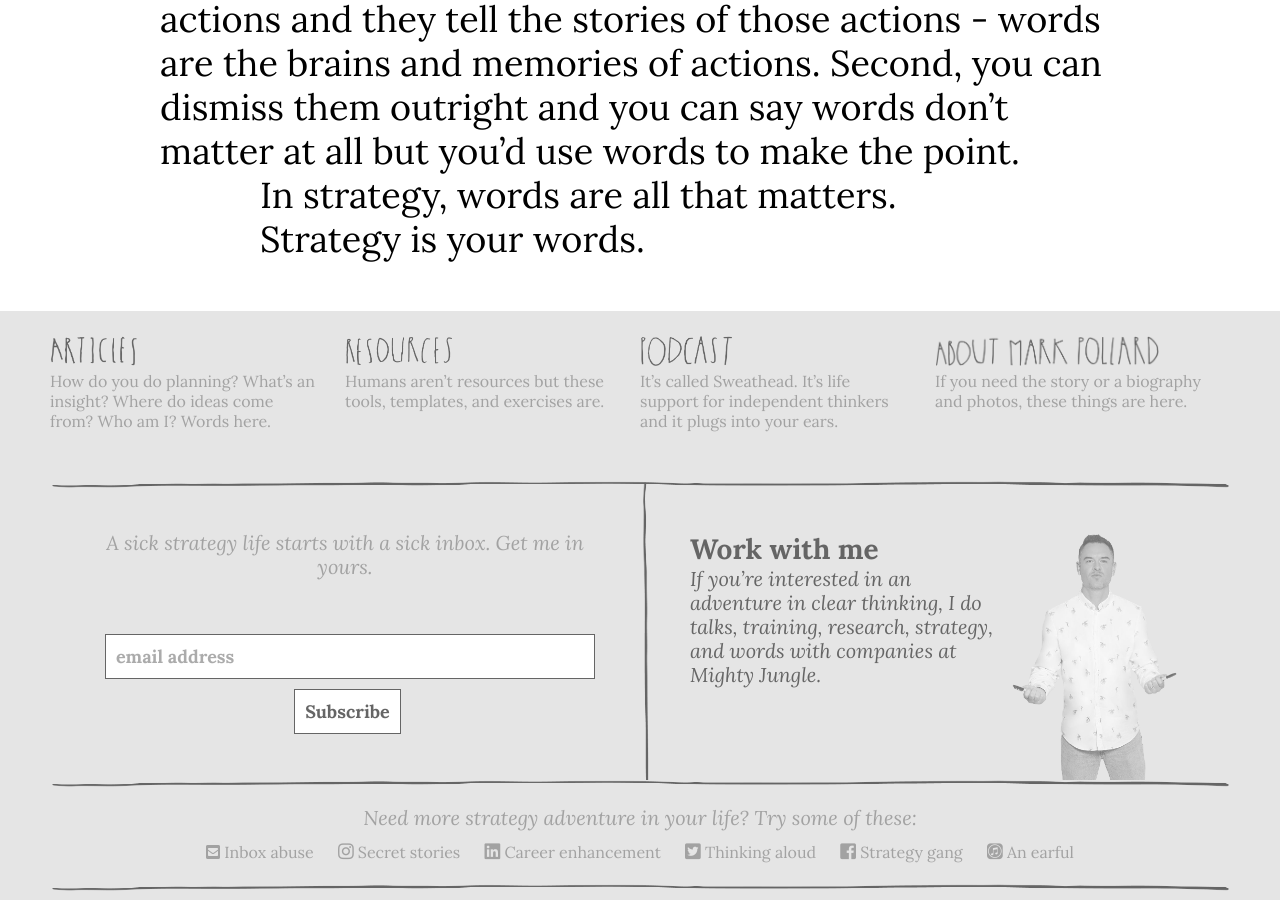
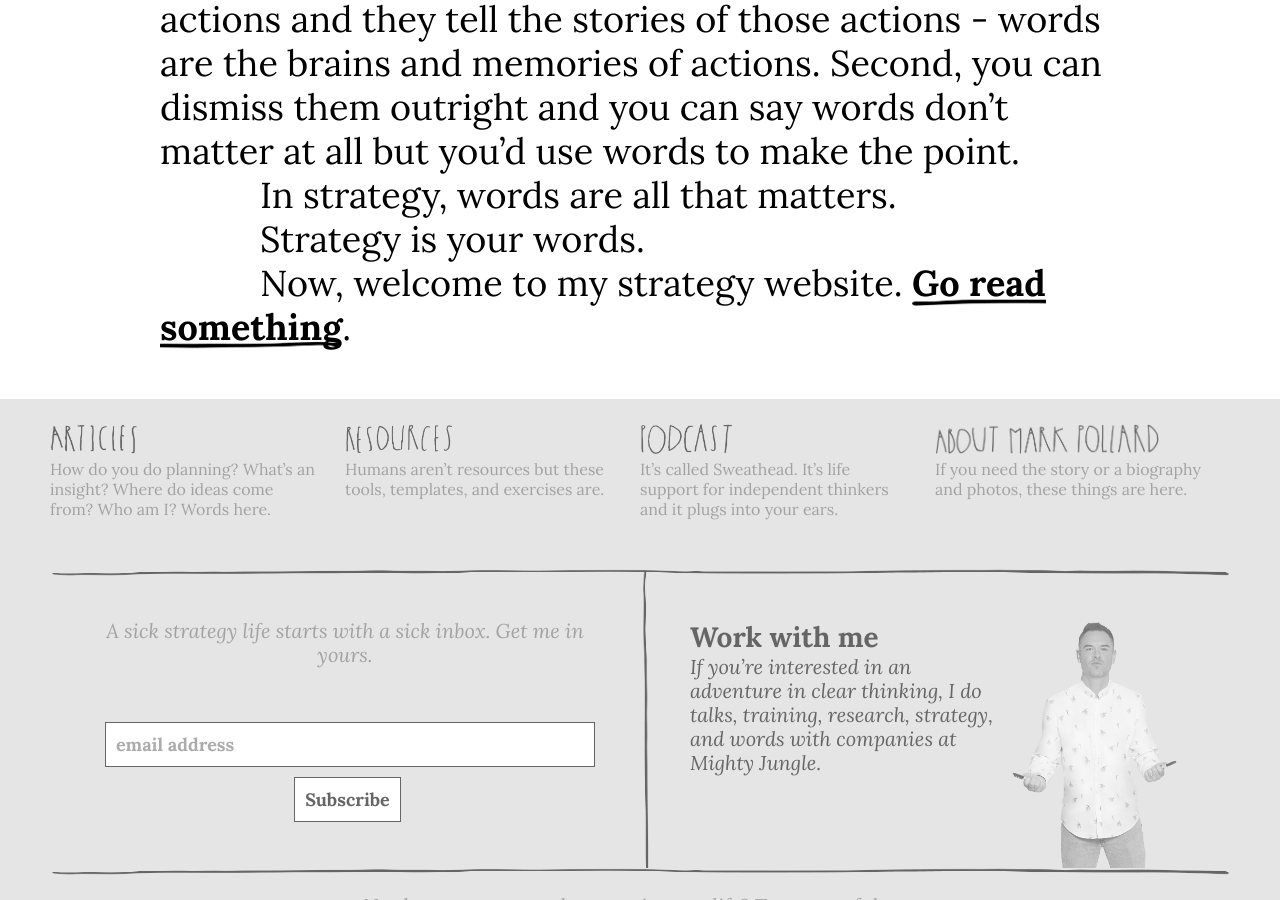
Before and after one commit to markhpollard/markhpollard.github.io, a Jekyll site: the page built from index.md, in a window 1280 px wide and 900 px high, scrolled down 2862 px. Built offline with Jekyll 4.4.1, drawn with Linux system fonts in a browser that asks for light colours; nearby versions of some CDN libraries.

Commit message:
Updated Index

```diff
--- a/index.md
+++ b/index.md
@@ -29,3 +29,5 @@ Finally, there are two ways to dismiss words. First, you can say actions speak l
 In strategy, words are all that matters.
 
 Strategy is your words.
+
+Now, welcome to my strategy website. [Go read something](http://).
```
